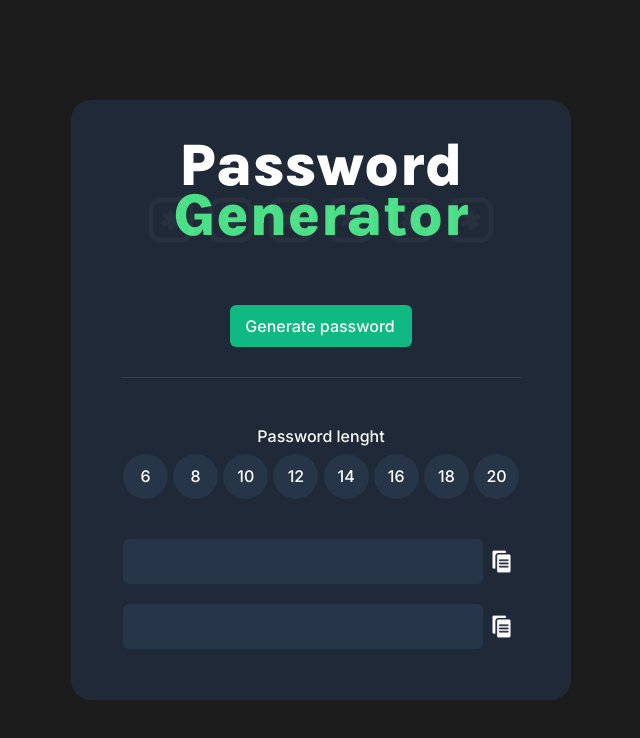
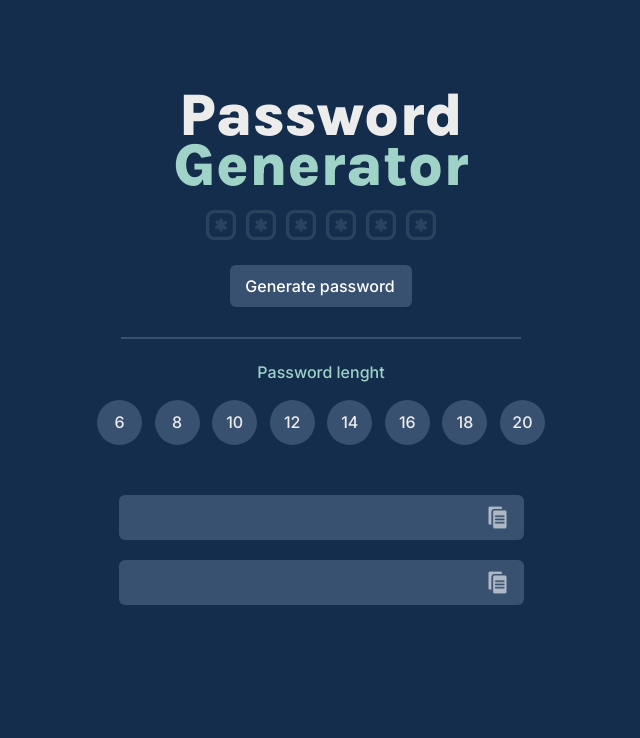
Before and after one commit to martinkapral/password-generator2.0, a plain HTML site: page index.html in a window 1280 px wide. Shown: the whole page, without its empty margins (319-959 px from the left). Drawn offline with Linux system fonts and the light colour scheme.

Commit message:
Update style.css big update

```diff
--- a/style.css
+++ b/style.css
@@ -1,16 +1,12 @@
 :root {
-  --clr-primary-green: #4adf86;
-  --clr-button-green: #10b981;
-  --clr-copy-green: #2bba8a53;
-  --clr-password-green: #55f991;
-  --clr-body-bg: #1c1c1c;
-  --clr-button-bg: #273549;
-  --clr-primary-bg: #1f2937;
-  --clr-line-color: #2f3e53;
-  --clr-copy-color: #1d2736d4;
+  --clr-primary-green: #9fd3c7;
+  --clr-primary-green-hover: #9fd3c79a;
+  --clr-password: #f76b8a;
 
-  --clr-secondary-white: #ffffff;
-  --clr-secondary-grey: #d5d4d8;
+  --clr-body-bg: #142d4c;
+  --clr-button-bg: #385170;
+
+  --clr-secondary-white: #ececec;
 
   --ff-accent: "Inter", sans-serif;
   --ff-base: "Karla", sans-serif;
@@ -105,9 +101,9 @@ body {
   left: 50%;
   /* bring your own prefixes */
   transform: translate(-50%, -50%);
-  padding-left: 52px;
-  padding-right: 52px;
-  padding-top: 100px;
+  padding-left: 26px;
+  padding-right: 26px;
+  padding-top: 50px;
 }
 
 .top {
@@ -124,12 +120,12 @@ body {
 .lock-icon {
   filter: brightness(0) invert(1);
 
-  width: 60px;
-  height: 60px;
-  margin-top: -90px;
-  margin-bottom: 55px;
+  width: 40px;
+  height: 40px;
+  margin-top: -30px;
+  margin-bottom: 20px;
 
-  opacity: 0.04;
+  opacity: 0.1;
 }
 
 h1 {
@@ -139,7 +135,7 @@ h1 {
   font-weight: var(--fw-bold);
   margin-top: -60px;
   text-align: center;
-  margin-bottom: 40px;
+  margin-bottom: 45px;
 }
 
 .green-text {
@@ -156,7 +152,7 @@ h1 {
   cursor: pointer;
 
   border-radius: 6px;
-  background: var(--clr-button-green);
+  background: var(--clr-button-bg);
 
   /* shadow/sm */
   box-shadow: 0px 1px 2px 0px rgba(0, 0, 0, 0.05);
@@ -172,14 +168,27 @@ h1 {
   margin-bottom: 20px;
 }
 
+.button:hover {
+  background: var(--clr-primary-green-hover);
+}
+
+hr {
+  width: 400px;
+  height: 1px;
+  border: 0;
+  border-top: 2px solid var(--clr-button-bg);
+  margin-top: 10px;
+  margin-bottom: 25px;
+}
+
 h2 {
-  color: var(--white, #fff);
+  color: var(--clr-primary-green);
 
   font-family: var(--ff-accent);
   font-size: 16px;
   font-weight: var(--fw-small);
   text-align: center;
-  margin-bottom: 10px;
+  margin-bottom: 20px;
 }
 
 .lenght-button {
@@ -187,25 +196,20 @@ h2 {
   width: 45px;
   height: 45px;
   color: var(--clr-secondary-white);
-  background: #273549;
+  background: var(--clr-button-bg);
   border: none;
   border-radius: 50px;
   font-family: var(--ff-accent);
   cursor: pointer;
 }
 
+.lenght-button:hover {
+  background: var(--clr-primary-green-hover);
+}
+
 .lenght {
   display: flex;
   justify-content: space-between;
-  margin-bottom: 40px;
-}
-
-hr {
-  width: 400px;
-  height: 1px;
-  border: 0;
-  border-top: 1px solid var(--clr-line-color);
-  margin-top: 10px;
   margin-bottom: 50px;
 }
 
@@ -216,14 +220,15 @@ hr {
 
   border: none;
   border-radius: 6px;
-  background: #273549;
+  background: var(--clr-button-bg);
 
-  color: #55f991;
+  color: var(--clr-password);
 
   text-align: center;
   font-family: var(--ff-accent);
   font-size: 16px;
   padding-top: 6px;
+  padding-left: 50px;
 
   font-weight: var(--fw-regular);
   line-height: 32px; /* 200% */
@@ -231,13 +236,15 @@ hr {
 
 .bot {
   display: grid;
+  justify-content: center;
   gap: 20px;
 }
 
 #copy-text-btn1 {
   width: 45px;
   height: 45px;
-  background: none;
+  background: var(--clr-button-bg);
+  box-shadow: -10px 0px 0px 0px var(--clr-button-bg);
   border: none;
   border-radius: 6px;
   cursor: pointer;
@@ -246,7 +253,8 @@ hr {
 #copy-text-btn2 {
   width: 45px;
   height: 45px;
-  background: none;
+  background: var(--clr-button-bg);
+  box-shadow: -10px 0px 0px 0px var(--clr-button-bg);
   border: none;
   border-radius: 6px;
   cursor: pointer;
@@ -256,6 +264,11 @@ hr {
   filter: brightness(0) invert(1);
   width: 25px;
   height: 25px;
+  opacity: 0.6;
+}
+
+.copy-btn:hover {
+  opacity: 1;
 }
 
 .copy1 {
@@ -279,14 +292,26 @@ hr {
 
 /* RESPONSIVITY */
 
-@media (max-width: 600px) {
+@media (max-width: 500px) {
   body {
-    transform: scale(0.65);
+    transform: scale(0.8);
+  }
+}
+
+@media (max-width: 400px) {
+  body {
+    transform: scale(0.75);
   }
 }
 
 @media (max-width: 380px) {
   body {
-    transform: scale(0.6);
+    transform: scale(0.7);
   }
 }
+
+@media (max-width: 350px) {
+  body {
+    transform: scale(0.5);
+  }
+}
```
